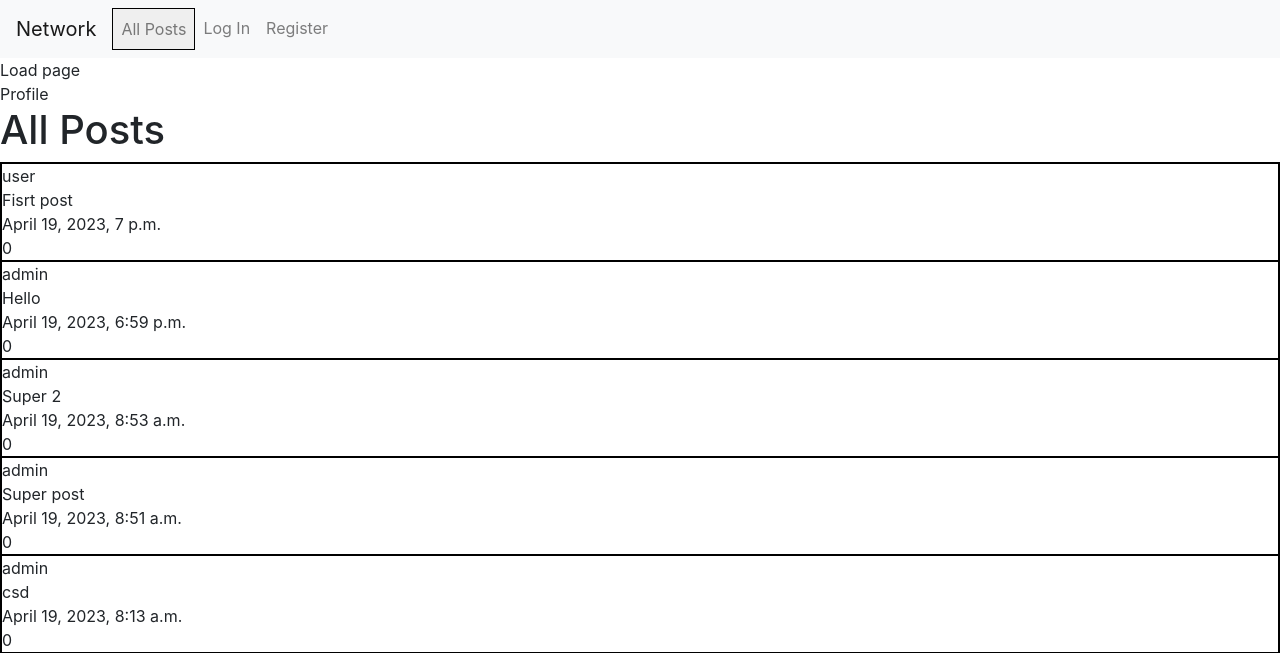
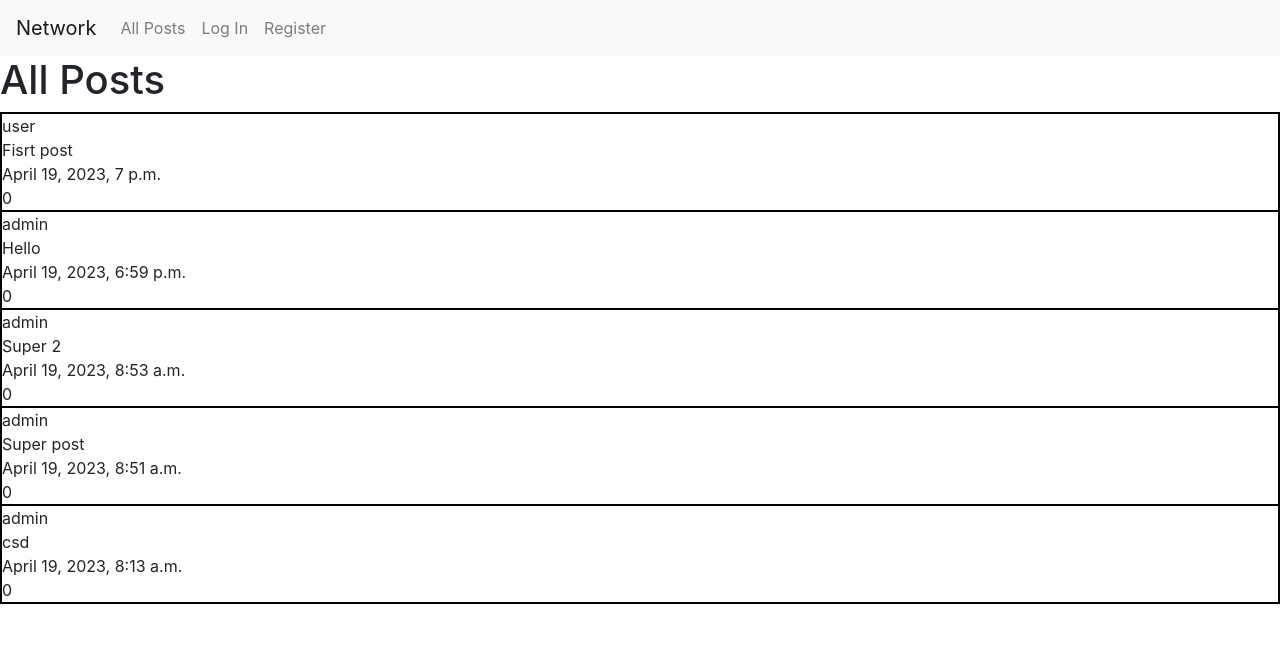
Before and after one commit to koleks92/network, a Django app: page / in a window 1280 px wide. Shown: the top 653 px of the page. Run offline with Django 3.2, Linux system fonts and the light colour scheme; data comes from the database, SQL or seed files in the repository; data that the repository does not hold is empty; some libraries are stand-ins or nearby versions.

Commit message:
Go back to 84bc9273f5e85b41b602877c8a897f47809dc8d6

```diff
--- a/network/admin.py
+++ b/network/admin.py
@@ -1,6 +1,7 @@
 from django.contrib import admin
-from .models import User, Post
+from .models import User, Post, Follow
 
 # Register your models here.
 admin.site.register(User)
 admin.site.register(Post)
+admin.site.register(Follow)
--- a/network/models.py
+++ b/network/models.py
@@ -12,6 +12,9 @@ class Post(models.Model):
     user = models.ForeignKey(User, on_delete=models.CASCADE)                        # User
     likes = models.ManyToManyField(User, blank=True, related_name="users_likes")    # Likes
 
-
     def __str__(self):
         return str(self.user) + "_" + str(self.id)
+
+class Follow(models.Model):
+    user = models.ForeignKey(User, on_delete=models.CASCADE)                                    # User
+    followed_users = models.ManyToManyField(User, blank=True, related_name="followed")          # Followed users by user !
--- a/network/templates/network/layout.html
+++ b/network/templates/network/layout.html
@@ -9,7 +9,9 @@
         <script src="https://unpkg.com/react@17/umd/react.production.min.js" crossorigin></script>
         <script src="https://unpkg.com/react-dom@17/umd/react-dom.production.min.js" crossorigin></script>
         <script src="https://unpkg.com/babel-standalone@6/babel.min.js"></script>
-        <script src="{% static 'network/network.js' %}" type="text/babel"></script>
+        <script src="{% static 'network/network_react.js' %}" type="text/babel"></script>
+        <script src="{% static 'network/network.js' %}"></script>
+
     </head>
     <body>
 
@@ -20,15 +22,15 @@
               <ul class="navbar-nav mr-auto">
                 {% if user.is_authenticated %}
                     <li class="nav-item">
-                        <a class="nav-link" href="{% url 'profile' user.username %}"><strong>{{ user.username }}</strong></a>
+                        <a class="nav-link" href="{% url 'profile' user %}"><strong>{{ user.username }}</strong></a>
                     </li>
                 {% endif %}
                 <li class="nav-item">
-                  <button class="nav-link" id="all_posts">All Posts</button>
+                  <a class="nav-link" href="{% url 'index' %}">All Posts</a>
                 </li>
                 {% if user.is_authenticated %}
                     <li class="nav-item">
-                        <button class="nav-link" id="following">Following</button>
+                        <a class="nav-link" href="#">Following</a>
                     </li>
                     <li class="nav-item">
                         <a class="nav-link" href="{% url 'logout' %}">Log Out</a>
@@ -46,8 +48,6 @@
           </nav>
 
         <div class="body">
-            <div id="load_page">Load page</div>
-            <div id="profile">Profile</div>
             {% block body %}
             {% endblock %}
         </div>
--- a/network/urls.py
+++ b/network/urls.py
@@ -9,5 +9,5 @@ urlpatterns = [
     path("logout", views.logout_view, name="logout"),
     path("register", views.register, name="register"),
     path("create_post", views.create_post, name="create_post"),
-    path("<str:user>", views.profile, name="profile")
+    path("<user>", views.profile, name="profile")
 ]
--- a/network/views.py
+++ b/network/views.py
@@ -1,14 +1,14 @@
 from django.contrib.auth import authenticate, login, logout
 from django.db import IntegrityError
 from django.http import HttpResponse, HttpResponseRedirect
-from django.shortcuts import render
+from django.shortcuts import render, get_object_or_404
 from django.urls import reverse
 from django.contrib.auth.decorators import login_required
 from django.views.decorators.csrf import csrf_exempt
 from django.http import JsonResponse
 import json
 
-from .models import User, Post
+from .models import User, Post, Follow
 
 
 def index(request):
@@ -20,19 +20,41 @@ def index(request):
         "likes": 0
     })
 
-def profile(request, user_name):
-    posts = Post.objects.filter(user=request.user)
-    posts = posts.order_by("-date").all()
+
+def profile(request, user):
+    # Get user
+    user = get_object_or_404(User, username=user)
+
+    # Get user posts
+    try:
+        posts = Post.objects.filter(user = user)
+        posts = posts.order_by("-date").all()
+    except:
+        posts = False
+
+    # Get number of users that follow this profile
+    try:
+        user_followers = len(Follow.objects.filter(followed_users = user))
+    except:
+        user_followers = 0
+
+    # Get number of users that are followed by this profile
+    try:
+        user_follows = len(Follow.objects.get(user = user).followed_users.all())
+    except:
+        user_follows = 0
+
+
 
     current_user = False
-    if user_name == str(request.user):
+    if user.username == str(request.user):
         current_user = True
-
-
     return render(request, "network/profile.html",{
-        "user_name": user_name,
+        "user_name": user.username,
         "user_posts": posts,
-        "current_user": current_user
+        "user_follows": user_follows,
+        "user_followers": user_followers,
+        "current_user": current_user,
         })
 
 
```
